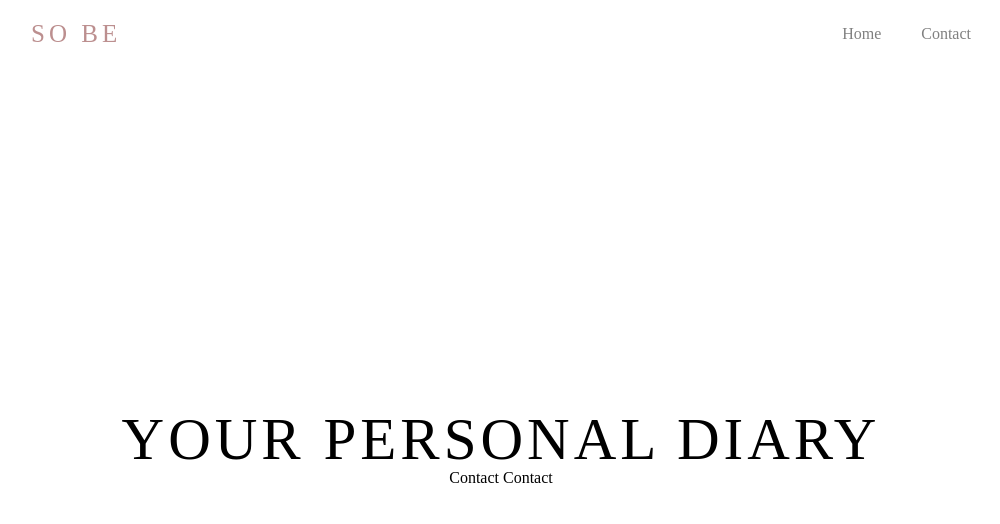
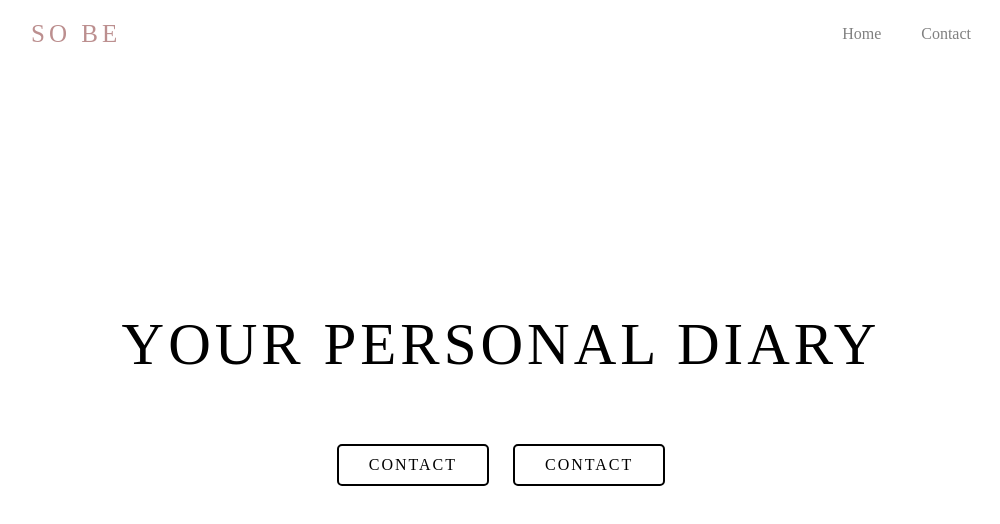
Before and after one commit to elenacherevko/Blog, a plain HTML site: page index.html in a window 1280 px wide. Shown: the whole page, without its empty margins (139-1139 px from the left). Drawn offline with Linux system fonts and the light colour scheme.

Commit message:
Add header

```diff
--- a/index.html
+++ b/index.html
@@ -17,7 +17,7 @@
                 <li> <a href = "#">Contact</a></li>
             </ul>
         </nav>
-
+    </header>
 </header>
 
 <main class="main">
@@ -25,8 +25,8 @@
           <div class ="container">
               <h2 class ="welcome__heading">Your personal diary</h2>
               <div class="welcome__links">
-                  <a href = "#">Contact</a>
-                  <a href = "#">Contact</a>
+                  <a href ="#"class="link-primary">Contact</a>
+                  <a href = "#" class="link">Contact</a>
               </div>
           </div>
 
--- a/style.css
+++ b/style.css
@@ -18,7 +18,12 @@
  }
 
  .header{
-padding: 20px 0;
+     width: 100%;
+     padding: 20px 0;
+     position: fixed;
+     top: 0;
+     left :0;
+     z-index: 100;
 
 
  }
@@ -90,25 +95,58 @@ padding: 20px 0;
 }
 
 .welcome__heading{
+    margin-bottom: 70px;
     font-size: 59px;
     line-height: 1;
     letter-spacing:4px;
     text-transform: uppercase;
 
+
+
 }
 
-.welcome__links{
+.welcome__links> * + * {
+    margin-left: 20px;
+
 
 
 }
 
 .link-primary{
+    display: inline-block;
+    font-size: 16px;
+    letter-spacing: 2px;
+    text-transform: uppercase;
+    border: 2px solid black;
+    border-radius: 5px;
+    padding: 10px 30px;
 
 
+}
+.link-primary:hover{
+    background-color: antiquewhite;
+}
+
+.link-primary:active{
+    background-color: white;
 }
 
 
 .link{
-
+    display: inline-block;
+    font-size: 16px;
+    letter-spacing: 2px;
+    text-transform: uppercase;
+    border: 2px solid black;
+    border-radius: 5px;
+    padding: 10px 30px;
 
 }
+.link:hover{
+    background-color: antiquewhite;
+}
+
+.link:active{
+    background-color: white;
+
+}
```
